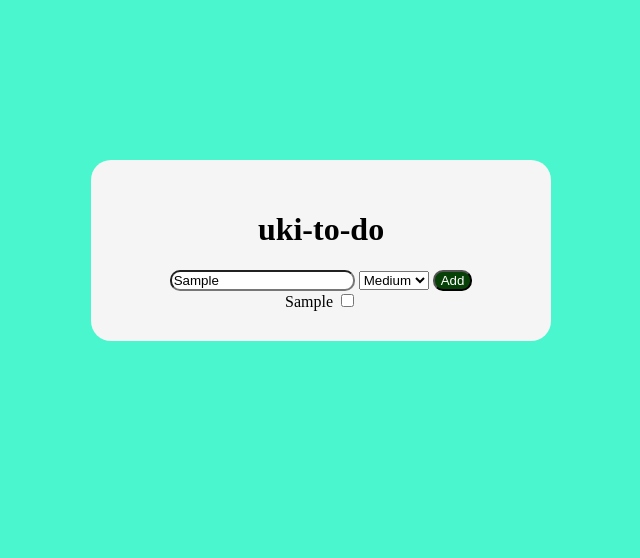
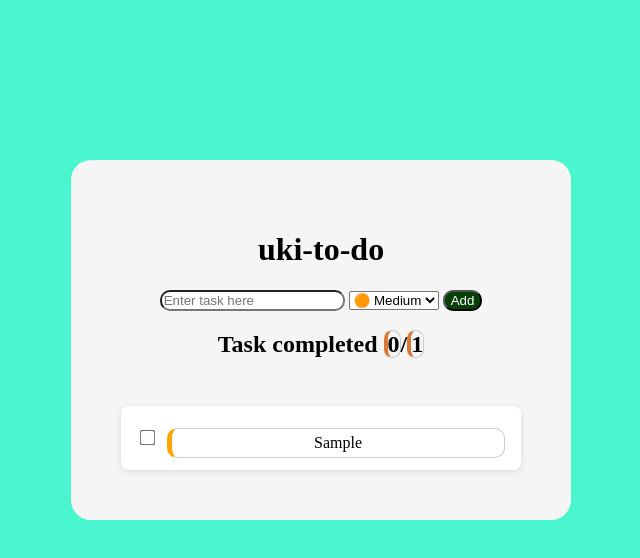
Before and after one commit to Dushy-uki/uki-to-do, a plain HTML site: page index.html in a window 1280 px wide. Both pictures are taken after typing "Sample" into the empty fields and a click on the button "Add". Shown: the whole page, without its empty margins (319-959 px from the left). Drawn offline with Linux system fonts and the light colour scheme.

Commit message:
add function

```diff
--- a/index.html
+++ b/index.html
@@ -3,27 +3,33 @@
 <head>
     <meta charset="UTF-8">
     <meta name="viewport" content="width=device-width, initial-scale=1.0">
-    <title>to-dot</title>
+    <title>to-do</title>
     <link rel="stylesheet" href="./style.css">
 </head>
 <body>
     <div class="body">
-        <div class="box">
-            <h1>uki-to-do</h1>
+      <div class="box">
+        <h1>uki-to-do</h1>
 
-            <input type="text" placeholder="Enter here" class="int" id="input">
-            <select>
-                <option>Medium</option>
-                <option>Low</option>
-                <option>high</option>
-            </select>
-           <button class="btn" onclick="clickHere()" id="add">Add</button>
+        <input type="text" placeholder="Enter task here" class="int" id="input" />
 
-           <div id="check">
+        <select id="myDropdown">
+            <option value="medium">🟠 Medium</option>
+            <option value="low">🔴 Low</option>
+            <option value="high">🟢 High</option>
+          </select>
 
-           </div>
-        </div>
+
+        <button class="btn" onclick="clickHere()" id="add">Add</button><br>
+
+        <h2>Task completed <span id="completed-count">0</span>/<span id="total-count">0</span></h2>
+
+
+
+        <div id="check"><br></div>
+      </div>
     </div>
+
     <script src="./script.js"></script>
 </body>
 </html>
--- a/script.js
+++ b/script.js
@@ -1,7 +1,53 @@
-function clickHere(){
-    let inpt = document.getElementById("input").value;
-    let checkBox = document.getElementById("check");
-    let task = document.createElement("div")
-    task.innerHTML = `<span>${inpt}</apan>  <input type="checkbox">`
-    checkBox.appendChild(task);
-};
+function clickHere() {
+    const input = document.getElementById("input").value.trim();
+    const priority = document.getElementById("myDropdown").value;
+    const taskList = document.getElementById("check");
+
+    if (input === "") {
+      alert("Please enter a task!");
+      return;
+    }
+
+    const task = document.createElement("div");
+    task.className = "task-item";
+
+    const checkbox = document.createElement("input");
+    checkbox.type = "checkbox";
+    checkbox.className = "task-checkbox";
+
+    const span = document.createElement("span");
+    span.textContent = input;
+    span.className = "task-text";
+
+    // Priority border
+    if (priority === "medium") {
+      span.style.borderLeft = "5px solid orange";
+    } else if (priority === "low") {
+      span.style.borderLeft = "5px solid red";
+    } else if (priority === "high") {
+      span.style.borderLeft = "5px solid green";
+    }
+
+    // Checkbox behavior
+    checkbox.addEventListener("change", function () {
+      if (this.checked) {
+        task.remove();
+        updateTaskCounts();
+      }
+    });
+
+    task.appendChild(checkbox);
+    task.appendChild(span);
+    taskList.appendChild(task);
+
+    document.getElementById("input").value = "";
+    updateTaskCounts();
+  }
+
+  function updateTaskCounts() {
+    const allTasks = document.querySelectorAll("#check .task-item").length;
+    const completedTasks = document.querySelectorAll("#check .task-item input:checked").length;
+
+    document.getElementById("total-count").textContent = allTasks;
+    document.getElementById("completed-count").textContent = completedTasks;
+  }
--- a/style.css
+++ b/style.css
@@ -3,7 +3,7 @@
     margin: 20vh auto 0 auto;
     background-color: whitesmoke;
     border-radius: 20px;
-    padding: 30px;
+    padding: 50px;
     text-align: center;
 
 }
@@ -24,3 +24,38 @@ body{
     color: white;
     border-radius: 10px;
 }
+span {
+       border: 1px solid #ccc;
+        border-radius: 10px;
+        margin-top: 10px;
+        width: 100%;
+        box-sizing: border-box;
+        border-left: 4px solid #db7a34;
+      }
+
+      #check {
+        width: 100%;
+      }
+
+      .task-item {
+        display: flex;
+        align-items: center;
+        gap: 10px;
+        background-color: #ffffff;
+        padding: 12px 16px;
+        margin-top: 10px;
+        border-radius: 8px;
+        box-shadow: 0 2px 6px rgba(0,0,0,0.1);
+        width: 100%;
+        box-sizing: border-box;
+      }
+
+      .task-checkbox {
+        transform: scale(1.2);
+      }
+
+      .task-text {
+        flex: 1;
+        padding: 5px 10px;
+        display: inline-block;
+      }
```
